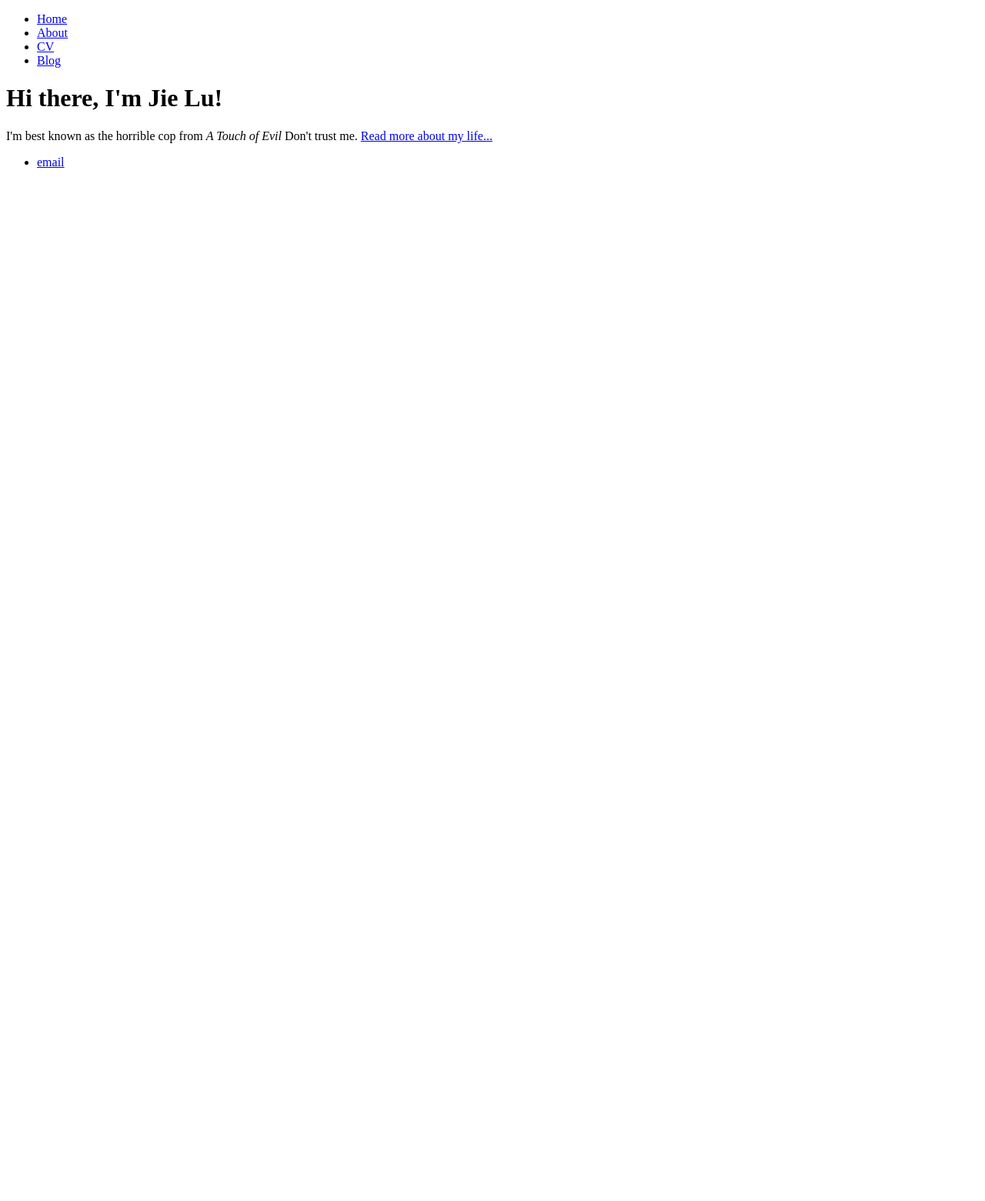
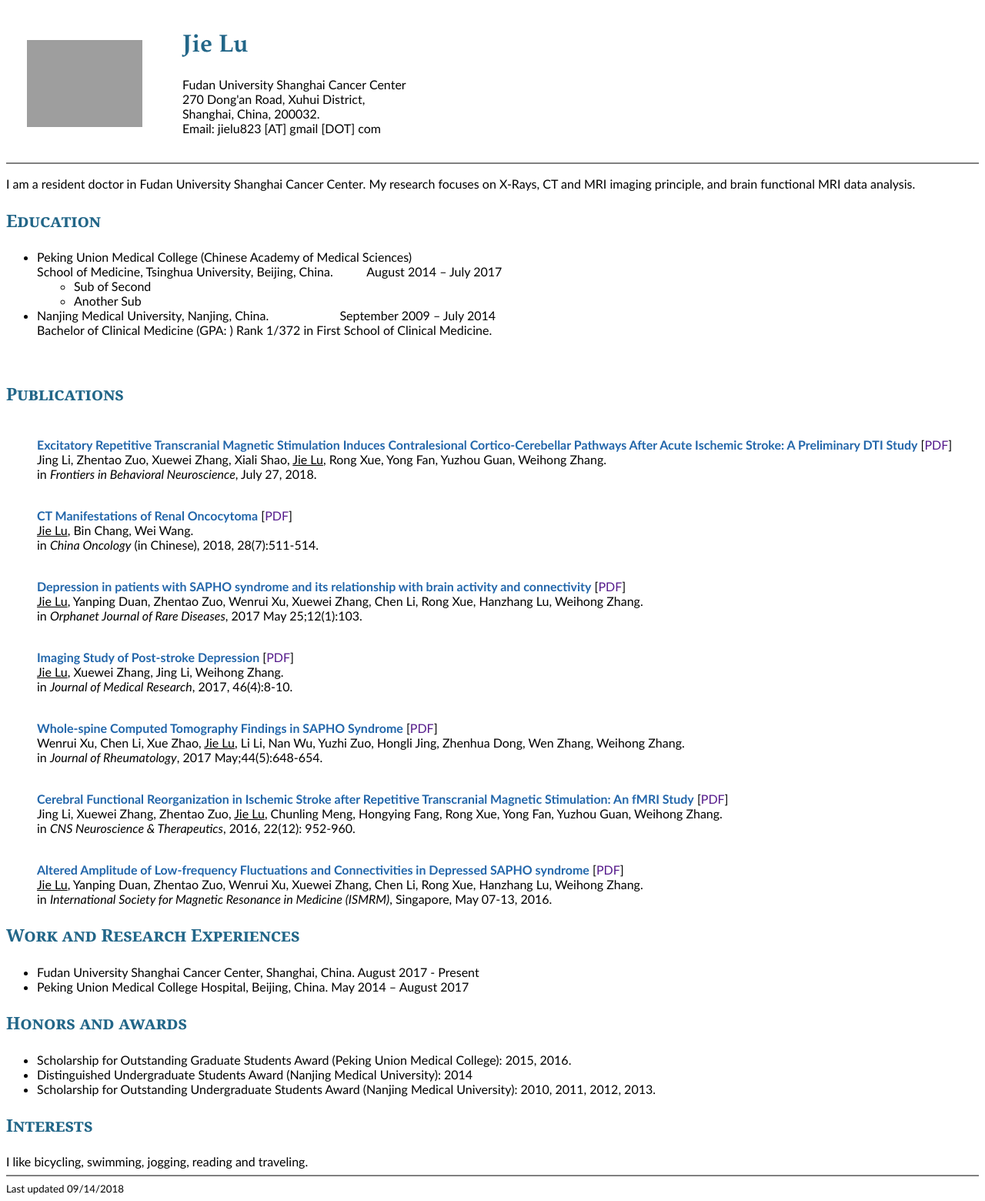
Before and after one commit to jielu-uw/jielu-uw.github.io, a plain HTML site: page index.html in a window 1280 px wide. Shown: the whole page at 77% size. Before the commit the page ends 800 px from the top, so only its background shows below. Drawn offline with Linux system fonts and the light colour scheme; grey boxes are pictures that could not be loaded.

Commit message:
Update webpage

```diff
--- a/index.html
+++ b/index.html
@@ -1,27 +1,141 @@
-<!DOCTYPE html>
 <html>
+
 <head>
-		<title>Jie Lu, M.D.</title>
+<meta http-equiv="Content-Type" content="text/html; charset=utf-8">
+<link rel="stylesheet" href="style.css" type="text/css">
+<meta name="Jie Lu" CONTENT=""/>
+<meta name="description" contest="" />
+<title>Jie Lu's Homepage</title>
+<style type="text/css">a {text-decoration: none}</style>
 </head>
-	<body>
-		<nav>
+
+<body bgcolor="white">
+  <!--<font face="times new roman"> -->
+
+<table border="0" width="99%" style="margin:6px;">
+<tbody>
+<tr>
+<table border="0" width="100%" cellpadding="25">
+	<tbody>
+		<tr>
+			<td valign="middle" width="150"><img src="./pic/jielu_square.jpg" border="0" width="100%"></td>
+			<td>
+<h1>Jie Lu</h1>
+Fudan University Shanghai Cancer Center<br>
+270 Dong'an Road, Xuhui District,<br>
+Shanghai, China, 200032.<br>
+Email: <tt>jielu823 [AT] gmail [DOT] com</tt>
+</td>
+</tr>
+</tbody>
+</table>
+
+<hr noshade="">
+<p><font color="black">
+    I am a resident doctor in Fudan University Shanghai Cancer Center.
+    My research focuses on X-Rays, CT and MRI imaging principle, and brain functional MRI data analysis.
+</font></p>
+
+<!--
+<p><font color="black">
+    For more information, please click <a href="./docs/jielu_cv.pdf">here</a> for my <a href="./docs/jielu_cv.pdf">CV</a>.
+</font></p>
+-->
+
+<h3>Education</h3>
 <ul>
-        		<li><a href="/">Home</a></li>
-	        	<li><a href="/about">About</a></li>
-        		<li><a href="/cv">CV</a></li>
-        		<li><a href="/blog">Blog</a></li>
+	<li>Peking Union Medical College (Chinese Academy of Medical Sciences)<br>
+	    School of Medicine, Tsinghua University, Beijing, China. &emsp;&emsp;&emsp; August 2014 – July 2017<br>
+        <ol style="list-style-type: circle; padding-bottom: 0;">
+            <li style="margin-left:0.5em">Sub of Second</li>
+            <li style="margin-left:0.5em; padding-bottom: 0;">Another Sub</li>
+        </ol>
+	<li>Nanjing Medical University, Nanjing, China. &emsp;&emsp;&emsp;&emsp;&emsp;&emsp;&emsp; September 2009 – July 2014<br>
+        Bachelor of Clinical Medicine (GPA: ) Rank 1/372 in First School of Clinical Medicine.
 </ul>
-		</nav>
-		<div class="container">
-    		<div class="blurb">
-        		<h1>Hi there, I'm Jie Lu!</h1>
-				<p>I'm best known as the horrible cop from <em>A Touch of Evil</em> Don't trust me. <a href="/about">Read more about my life...</a></p>
-    		</div><!-- /.blurb -->
-		</div><!-- /.container -->
-		<footer>
+
+<br>
+
+<h3>Publications</h3>
+<ol><font color="black">
+        <br><b class="paper">Excitatory Repetitive Transcranial Magnetic Stimulation Induces Contralesional Cortico-Cerebellar
+Pathways After Acute Ischemic Stroke: A Preliminary DTI Study</b>
+        [<a href="">PDF</a>]
+        <br>Jing Li, Zhentao Zuo, Xuewei Zhang, Xiali Shao, <u>Jie Lu</u>, Rong Xue, Yong Fan, Yuzhou Guan, Weihong
+Zhang.
+<br>in <i>Frontiers in Behavioral Neuroscience</i>, July 27, 2018.
+</font></ol>
+
+<ol><font color="black">
+        <br><b class="paper">CT Manifestations of Renal Oncocytoma</b>
+        [<a href="">PDF</a>]
+        <br><u>Jie Lu</u>, Bin Chang, Wei Wang.
+<br>in <i>China Oncology</i> (in Chinese), 2018, 28(7):511-514.
+</font></ol>
+
+<ol><font color="black">
+        <br><b class="paper">Depression in patients with SAPHO syndrome and its relationship with brain activity and connectivity</b>
+        [<a href="">PDF</a>]
+        <br><u>Jie Lu</u>, Yanping Duan, Zhentao Zuo, Wenrui Xu, Xuewei Zhang, Chen Li, Rong Xue, Hanzhang Lu, Weihong Zhang.
+<br>in <i>Orphanet Journal of Rare Diseases</i>, 2017 May 25;12(1):103.
+</font></ol>
+
+<ol><font color="black">
+        <br><b class="paper">Imaging Study of Post-stroke Depression</b>
+        [<a href="">PDF</a>]
+        <br><u>Jie Lu</u>, Xuewei Zhang, Jing Li, Weihong Zhang.
+<br>in <i>Journal of Medical Research</i>, 2017, 46(4):8-10.
+</font></ol>
+
+
+<ol><font color="black">
+        <br><b class="paper">Whole-spine Computed Tomography Findings in SAPHO Syndrome</b>
+        [<a href="">PDF</a>]
+        <br>Wenrui Xu, Chen Li, Xue Zhao, <u>Jie Lu</u>, Li Li, Nan Wu, Yuzhi Zuo, Hongli Jing, Zhenhua Dong, Wen Zhang, Weihong Zhang.
+<br>in <i>Journal of Rheumatology</i>, 2017 May;44(5):648-654.
+</font></ol>
+
+<ol><font color="black">
+        <br><b class="paper">Cerebral Functional Reorganization in Ischemic Stroke after Repetitive Transcranial Magnetic
+Stimulation: An fMRI Study</b>
+        [<a href="">PDF</a>]
+        <br>Jing Li, Xuewei Zhang, Zhentao Zuo, <u>Jie Lu</u>, Chunling Meng, Hongying Fang, Rong Xue, Yong Fan, Yuzhou Guan, Weihong Zhang.
+<br>in <i>CNS Neuroscience & Therapeutics</i>, 2016, 22(12): 952-960.
+</font></ol>
+
+<ol><font color="black">
+        <br><b class="paper">Altered Amplitude of Low-frequency Fluctuations and Connectivities in Depressed SAPHO syndrome</b>
+        [<a href="">PDF</a>]
+        <br><u>Jie Lu</u>, Yanping Duan, Zhentao Zuo, Wenrui Xu, Xuewei Zhang, Chen Li, Rong Xue, Hanzhang Lu, Weihong Zhang.
+<br>in <i>International Society for Magnetic Resonance in Medicine (ISMRM)</i>, Singapore, May 07-13, 2016.
+</font></ol>
+
+
+
+<h3>Work and Research Experiences</h3>
 <ul>
-        		<li><a href="mailto:jielu823@gmail.com">email</a></li>
+    <li>Fudan University Shanghai Cancer Center, Shanghai, China.  August 2017 - Present<br>
+    <li>Peking Union Medical College Hospital, Beijing, China. May 2014 – August 2017<br>
 </ul>
-		</footer>
+
+
+<h3>Honors and awards</h3>
+<ul>
+	<li>Scholarship for Outstanding Graduate Students Award (Peking Union Medical College): 2015, 2016.<br>
+    <li>Distinguished Undergraduate Students Award (Nanjing Medical University): 2014<br>
+    <li>Scholarship for Outstanding Undergraduate Students Award (Nanjing Medical University): 2010, 2011, 2012, 2013.<br>
+</ul>
+
+
+
+<h3>Interests</h3>
+I like bicycling, swimming, jogging, reading and traveling.
+
+<hr noshade="">
+<small>Last updated 09/14/2018</small>
+</td></tr>
+</tbody></table>
+</font>
 </body>
+
 </html>
--- /dev/null
+++ b/style.css
@@ -0,0 +1,87 @@
+h1 {
+font-family:"Palatino Linotype", "Book Antiqua", Palatino, serif;
+color:#226688;
+}
+h3 {
+font-family:Georgia, serif;
+color:#226688;
+font-variant:small-caps;
+font-size:140%;
+}
+
+/*
+ul {
+	list-style-type: none;
+	margin: 0;
+	padding: 0;
+	overflow: hidden;
+}
+
+li {
+	float: left;
+}
+*/
+
+
+*
+{
+font-family:"Trebuchet MS", Helvetica, sans-serif;
+}
+
+#main {
+width: 960px;
+/*border:1px #888888 solid;*/
+/* padding: 50px; */
+/*box-shadow: 1px 1px 1px;*/
+margin-left:auto;margin-right:auto
+}
+
+#header {
+position:relative;
+height:50px;
+}
+
+#header-left {
+float:left;
+}
+
+#header-right {
+float:right;
+color:gray;
+position:absolute;
+right:100px;
+bottom:0px;
+font-family:STKaiti, Kaiti, "Times New Roman";
+font-size: 150%;
+}
+
+#footer {
+position:relative;
+height:100px;
+width:100%;
+}
+
+#footer-content {
+position:absolute;
+font-family:"Palatino Linotype", "Book Antiqua", Palatino, serif;
+bottom:0px;
+color:gray;
+text-align:center;
+border-top: 1px #3399CC dashed;
+padding: 5px;
+font-size:70%;
+width:100%;
+}
+
+.conf {
+color:#113388;
+}
+.paper{
+color:#2266aa;
+}
+.talk{
+color:#2266aa;
+}
+.poster{
+color:#2266aa;
+}
```
Also changed, not shown: 1 other file. Lines whose indentation alone changed are shown as unchanged.
